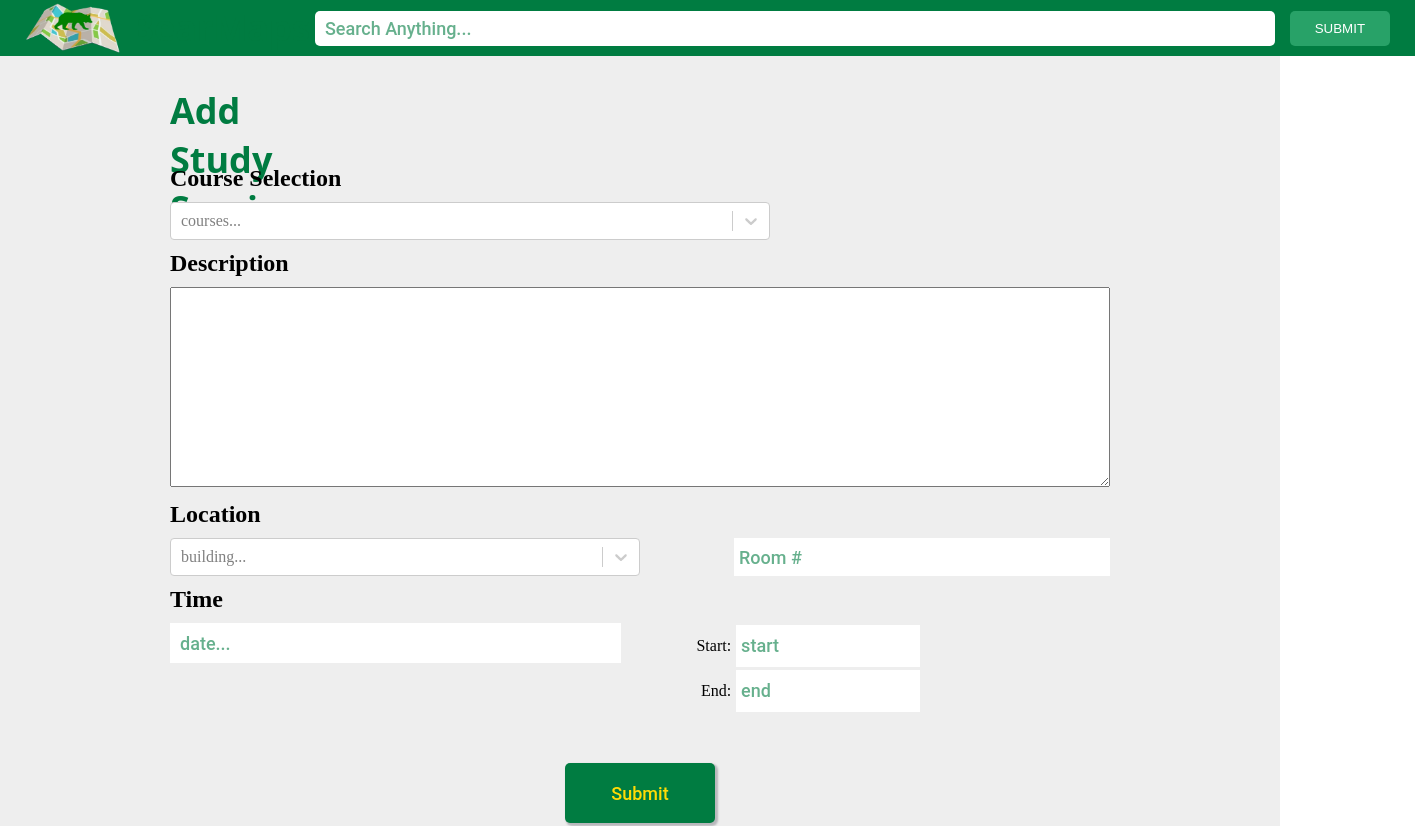
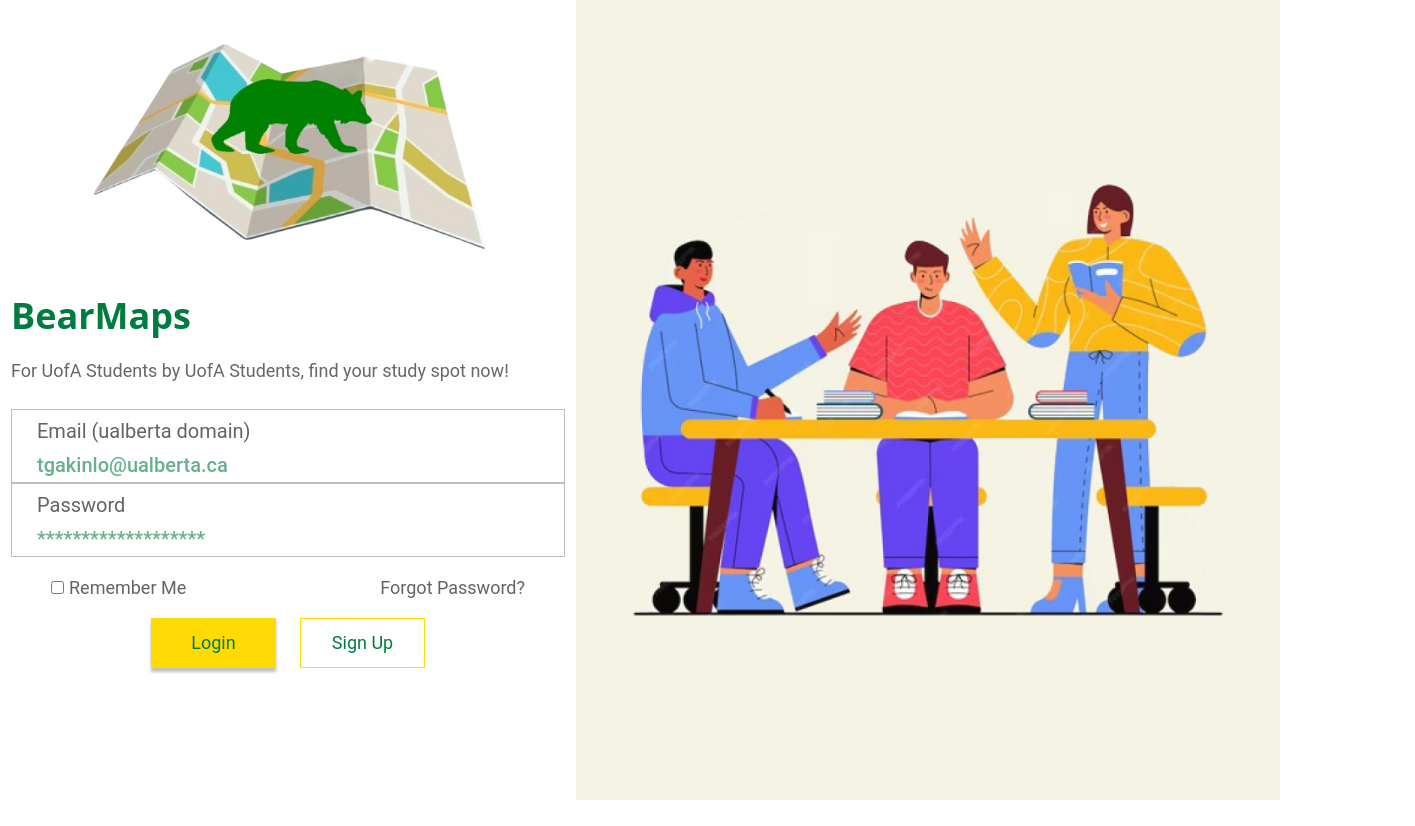
Before and after one commit to EJ-Lan/bear-maps, a React (Vite) app in the folder frontend/: page / in a window 1280 px wide. Shown: the top 826 px of the page, 1415 px wide, since content can reach past the window. After the commit the page ends 800 px from the top, so only its background shows below. Built offline with nearby package versions, Linux system fonts and the light colour scheme.

Commit message:
Margin and Sizing Adjustment

```diff
--- a/frontend/src/App.jsx
+++ b/frontend/src/App.jsx
@@ -11,11 +11,11 @@ import SignUpPage from "./components/SignUp.jsx";
 function App() {
   return (
     <>
-      <Navbar />
-      <StudySpotAdder />
+      {/* <Navbar />
+      <StudySpotAdder /> */}
 
       {/* For Testing Page Components */}
-      {/* <LoginPage /> */}
+      <LoginPage />
       {/* <SignUpPage /> */}
     </>
   );
--- a/frontend/src/components/Login.module.css
+++ b/frontend/src/components/Login.module.css
@@ -100,7 +100,10 @@ a {
 }
 
 .rectangle_content {
+  margin-top: 5px;
   margin-left: 25px;
+  font-size: 20px;
+
 }
 
 input,
--- a/frontend/src/components/SignUp.module.css
+++ b/frontend/src/components/SignUp.module.css
@@ -103,6 +103,10 @@ a {
   margin-left: 25px;
 }
 
+.input_rectangle p, .input_rectangle input {
+  font-size: 200px;
+}
+
 input,
 input::placeholder {
   color: rgba(0, 124, 65, 0.60);
```
